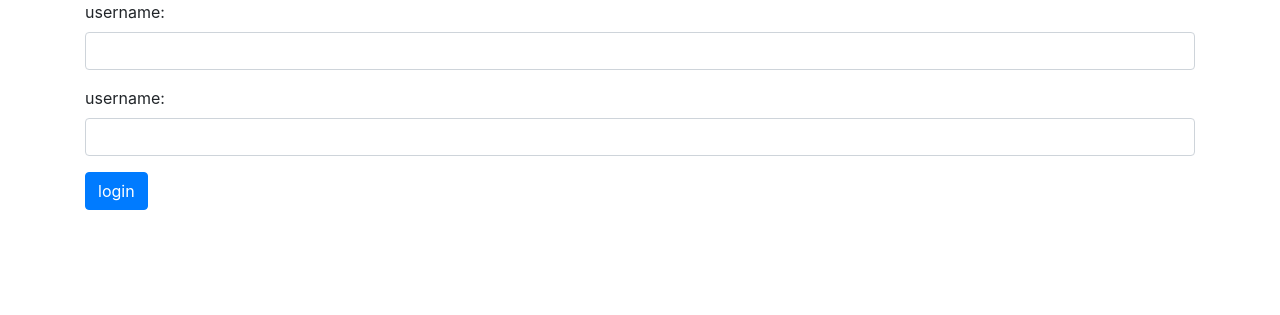
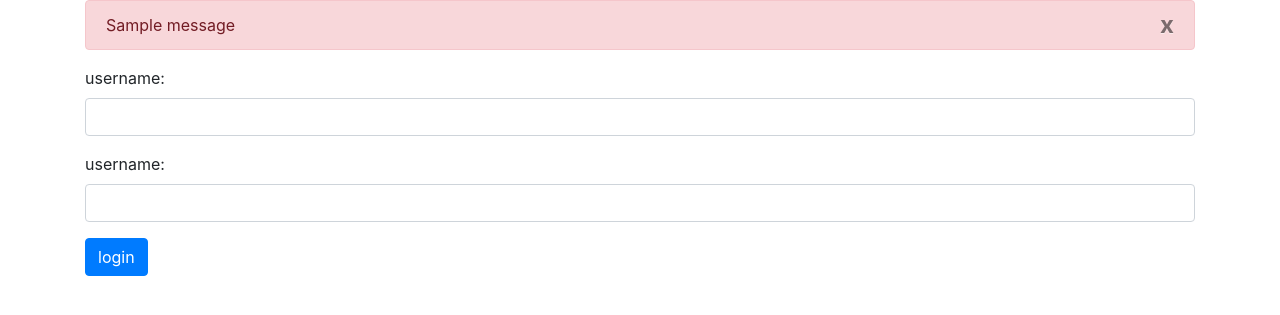
Before and after one commit to CristianSifuentes/DjangoLabsAdvanced-, a Django app: page /user/login in a window 1280 px wide. Shown: the top 315 px of the page. Run offline with Django 3.2, Linux system fonts and the light colour scheme; tables that the repository leaves empty hold one stand-in row (values such as "Sample post"); one stand-in notice (Sample message) is shown; some libraries are stand-ins or nearby versions.

Commit message:
20200909: We have finished login module using messages and html classes

```diff
--- a/store/store/views.py
+++ b/store/store/views.py
@@ -1,6 +1,7 @@
 from django.http import HttpResponse
 from django.shortcuts import render, redirect
 from django.contrib.auth import authenticate, login
+from django.contrib import messages
 
 def index(request):
     return render(request,'index.html', {
@@ -37,8 +38,11 @@ def login_view(request):
         if user:
             login(request, user)
             print('user authenticated')
+            messages.success(request, 'Welcome {}'.format(user.username))
             return redirect('index')
         else:
             print('user no authenticated')
+            messages.error(request, 'User invalid')
+
 
     return render(request, 'users/login.html', {})
--- a/store/templates/users/login.html
+++ b/store/templates/users/login.html
@@ -9,6 +9,21 @@
 </head>
 <body>
     <div class="container">
+
+        {% if messages %}
+            {% for message in messages  %}
+               {% if message.tags == 'succes' %}
+                    <div class="alert alert-succes">
+                        {{ message }}
+                    </div>
+                {% else %}
+                    <div class="alert alert-danger">
+                        <button type="button" class="close" data-dismiss="alert">x</button>
+                        {{ message }}
+                    </div>
+                {% endif %}
+            {% endfor %}
+        {% endif %}
         <div class="row">
             <div class="col">
 
@@ -30,4 +45,7 @@
     </div>
 
 </body>
+<script src="https://code.jquery.com/jquery-3.5.1.slim.min.js" integrity="sha384-DfXdz2htPH0lsSSs5nCTpuj/zy4C+OGpamoFVy38MVBnE+IbbVYUew+OrCXaRkfj" crossorigin="anonymous"></script>
+<script src="https://cdn.jsdelivr.net/npm/popper.js@1.16.1/dist/umd/popper.min.js" integrity="sha384-9/reFTGAW83EW2RDu2S0VKaIzap3H66lZH81PoYlFhbGU+6BZp6G7niu735Sk7lN" crossorigin="anonymous"></script>
+<script src="https://stackpath.bootstrapcdn.com/bootstrap/4.5.2/js/bootstrap.min.js" integrity="sha384-B4gt1jrGC7Jh4AgTPSdUtOBvfO8shuf57BaghqFfPlYxofvL8/KUEfYiJOMMV+rV" crossorigin="anonymous"></script>
 </html>
```
Also changed, not shown: store/templates/index.html (+16 -0 lines).
